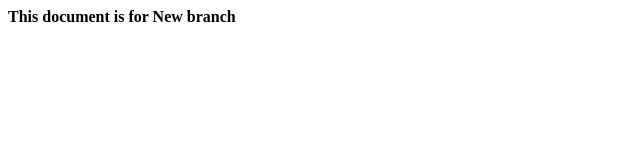
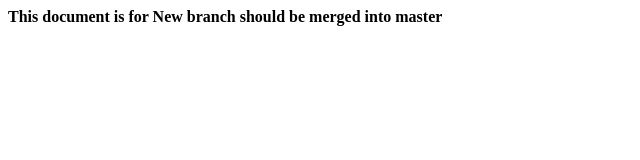
Before and after one commit to rookiedev25/getWebDev, a plain HTML site: page index.html in a window 1280 px wide. Shown: the whole page, without its empty margins (0-640 px from the left). Drawn offline with Linux system fonts and the light colour scheme.

Commit message:
add new fix

```diff
--- a/index.html
+++ b/index.html
@@ -6,6 +6,6 @@
     <title>Document</title>
 </head>
 <body>
-    <b>This document is for New branch</b>
+    <b>This document is for New branch should be merged into master</b>
 </body>
 </html>
```
